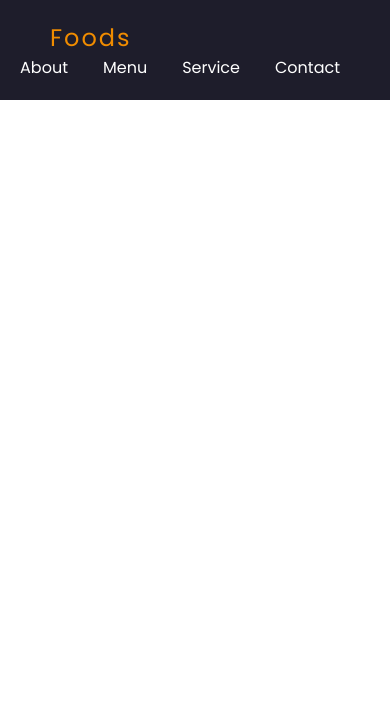
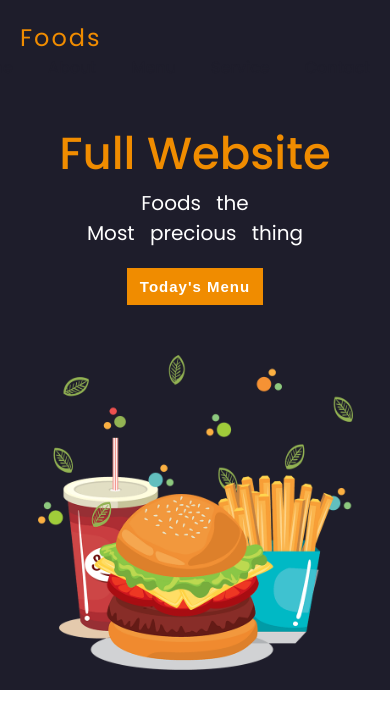
Before and after one commit to CamiloEstebanConchaTorres/proyectoWeb, a plain HTML site: page index.html in a window 390 px wide. Drawn offline with Linux system fonts and the light colour scheme.

Commit message:
feat: :construction: progreso proyectoWeb parte_1
se realizo un cambio en el menu del header y se realizo la primera parte de la pagina del proyecto, en la cual se usao grid y flex para dar un buen responsive al igual que se uso @media para los disposiitivos moviles

```diff
--- a/css/style.css
+++ b/css/style.css
@@ -44,7 +44,128 @@ header {
   nav a {
     text-decoration: none;
     color: var(--color-secundary);
-    font-weight: 400;
+    font-weight: 500;
+  }
+
+  nav a:hover{
+    color: var(--color-ternario);
   }
 
   /* *********************MAIN-SECTION******************************************* */
+
+
+  .main-section {
+    display: grid;
+    grid-template-columns: repeat(auto-fit, minmax(200px, 1fr));
+    background-color: var(--color-primary);
+    padding: 100px;
+  }
+
+  .content {
+    display: grid;
+    grid-template-columns: 1fr 1fr;
+    align-items: center;
+    text-align: center;
+    justify-content:space-between;
+    width: 100%;
+    padding: 50px;
+  }
+
+  .text {
+    max-width: 100%;
+    font-family: 'Poppins', sans-serif;
+    font-size: 50px;
+    text-align: left;
+}
+
+  .text h2{
+    color: var(--color-ternario);
+    font-weight: 500;
+  }
+
+  .text p{
+    color: var(--color-secundary);
+    font-size: 20px;
+    word-spacing: 10px;
+ }
+
+ .text button{
+  background-color: var(--color-ternario);
+  color: var(--color-secundary);
+  padding: 10px;
+  width: 30%;
+  font-size: 15px;
+  font-weight: 600;
+  letter-spacing: 1px;
+  border: none;
+  cursor: pointer;
+ }
+
+ .image{
+  width: 90%;
+ }
+
+  .image img {
+    max-width: 100%;
+    height: auto;
+    object-fit: contain;
+ }
+
+@media (max-width:800px) {
+
+  .logo{
+    margin-left: 0;
+  }
+
+  ul{
+    margin-right: 0px;
+  }
+
+  .main-section{
+    padding: 0;
+    height: 100%;
+  }
+
+  .content{
+    display: flex;
+    flex-direction: column;
+    padding: 20px;
+  }
+  .text{
+    display: flex;
+    flex-direction: column;
+    align-items: center;
+    text-align: center;
+    padding-left: 0;
+    font-size: 30px;
+  }
+
+  .text button{
+    margin-top: 20px;
+    width: 50%;
+  }
+
+  .image img{
+    display: flex;
+    flex-direction: column;
+    align-items: center;
+    width: 90%;
+    height: auto;
+    object-fit: contain;
+  }
+
+  .image{
+    padding-top: 50px;
+    display: flex;
+    flex-direction: column;
+    align-items: center;
+    width: 100%;
+  }
+
+  li a{
+    color: var(--color-primary);
+  }
+
+}
+
+/* *********************************ABOUT US***************************************************************** */
--- a/index.html
+++ b/index.html
@@ -19,5 +19,18 @@
           </ul>
         </nav>
       </header>
+      <section class="main-section">
+        <div class="content">
+          <div class="text">
+            <h2>Full Website</h2>
+            <p>Foods the </p>
+            <p>Most precious thing</p>
+            <button>Today's Menu</button>
+          </div>
+          <div class="image">
+            <img src="storage/img/home.png">
+          </div>
+        </div>
+      </section>
 </body>
 </html>
```
Also changed, not shown: storage/img/home.png (added).
